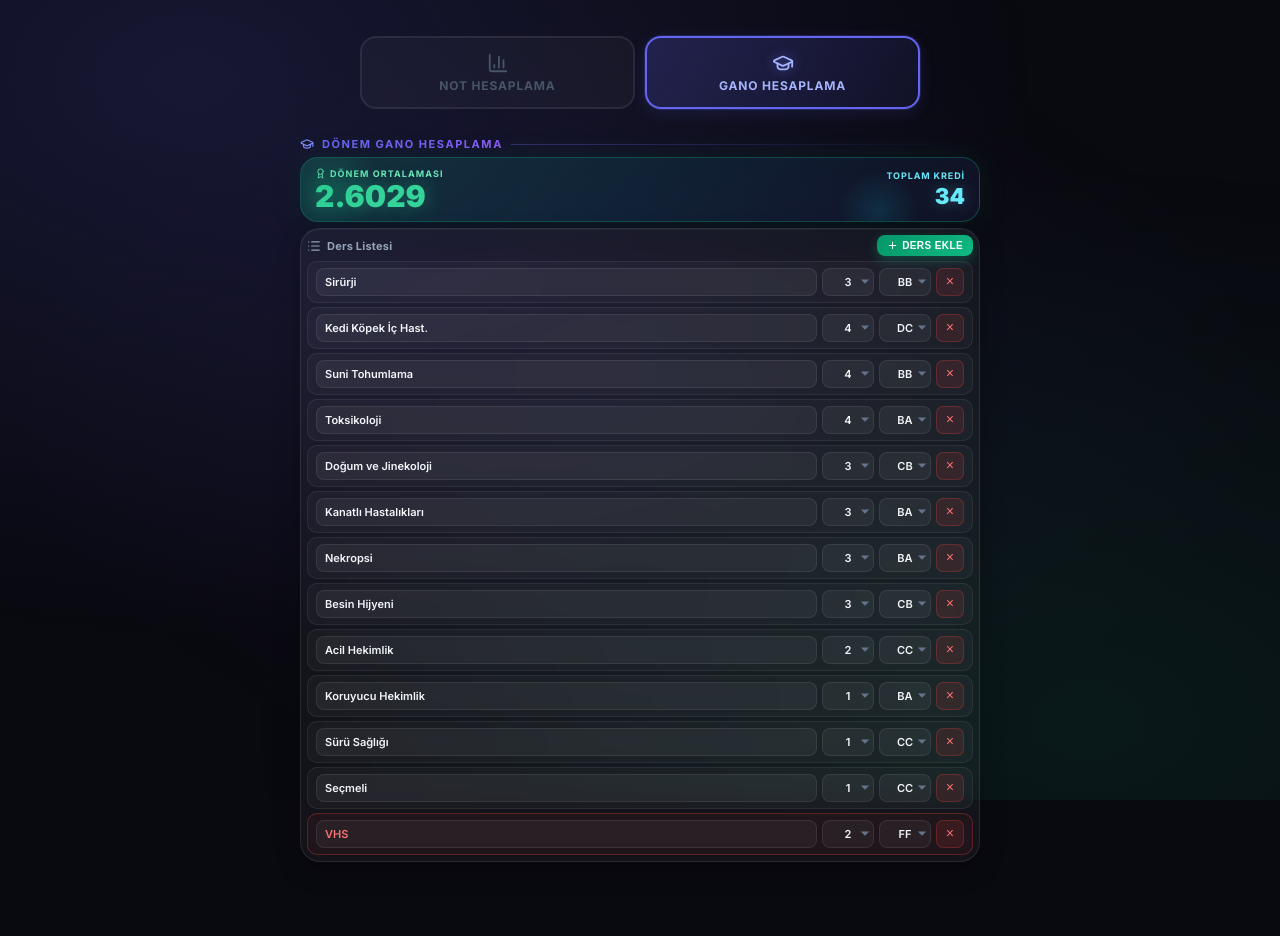
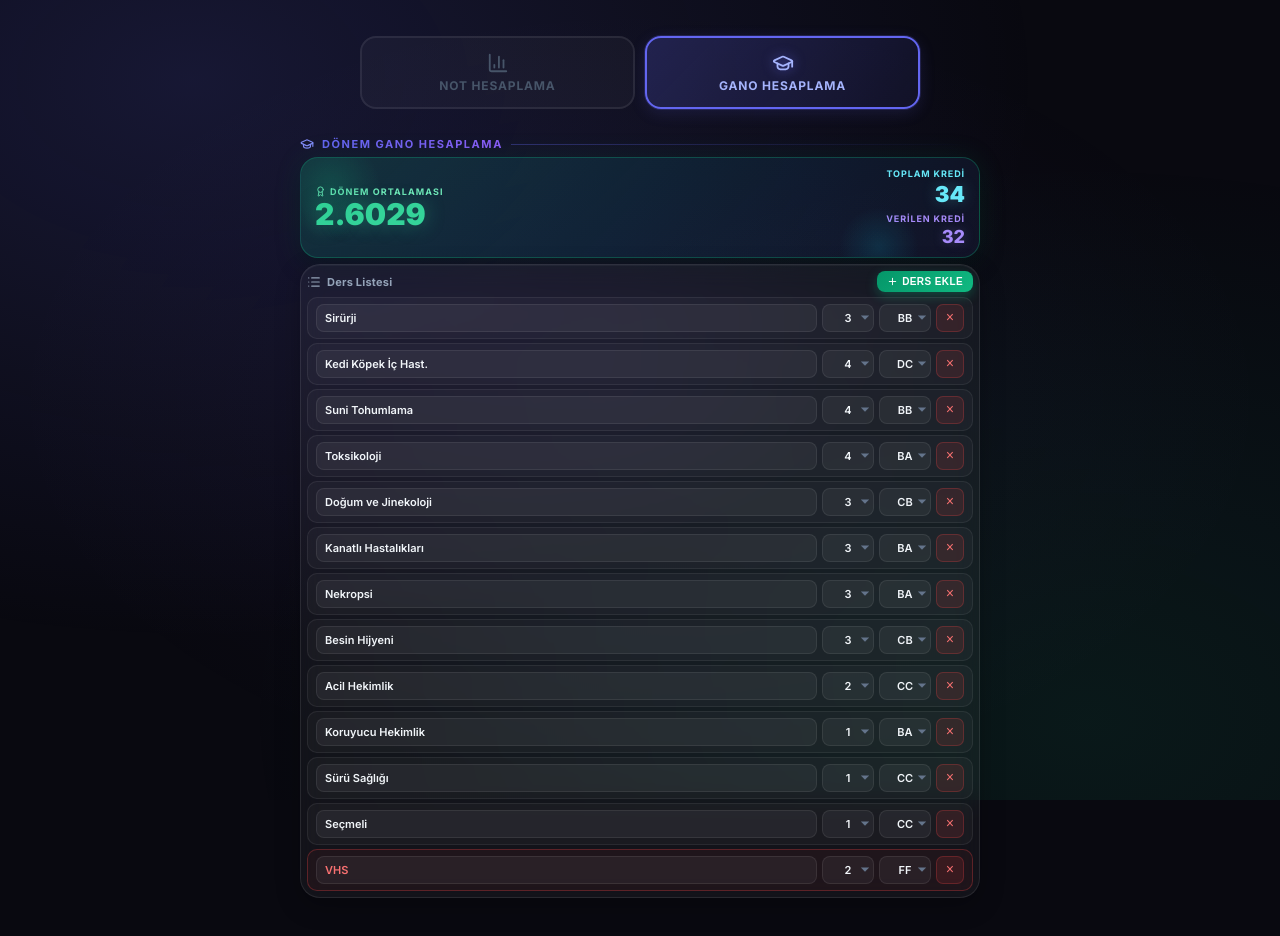
Before and after one commit to BootLoop07/Canhesaplama, a plain HTML site: page index.html in a window 1280 px wide. Both pictures are taken after a click on the button "GANO HESAPLAMA". Before the commit the page ends 910 px from the top, so only its background shows below. Drawn offline with nearby package versions, Linux system fonts and the light colour scheme.

Commit message:
Add files via upload

```diff
--- a/index.html
+++ b/index.html
@@ -338,9 +338,15 @@ main{position:relative;z-index:1;max-width:624px;margin:0 auto;padding:10px 8px;
       <div style="font-size:9px;font-weight:700;color:#6ee7b7;text-transform:uppercase;letter-spacing:.12em;margin-bottom:2px;display:flex;align-items:center;gap:4px;"><i data-lucide="award" style="width:11px;height:11px;"></i> Dönem Ortalaması</div>
       <div style="font-size:30px;font-weight:900;color:#34d399;font-family:'Inter',monospace;line-height:1;text-shadow:0 0 20px rgba(52,211,153,.4);" id="gano-total">0.0000</div>
     </div>
-    <div style="text-align:right;">
-      <div style="font-size:9px;font-weight:700;color:#67e8f9;text-transform:uppercase;letter-spacing:.1em;margin-bottom:2px;">Toplam Kredi</div>
-      <div style="font-size:22px;font-weight:900;color:#67e8f9;font-family:'Inter',monospace;text-shadow:0 0 16px rgba(103,232,249,.3);" id="gano-credits">0</div>
+    <div style="text-align:right;display:flex;flex-direction:column;gap:6px;align-items:flex-end;">
+      <div>
+        <div style="font-size:9px;font-weight:700;color:#67e8f9;text-transform:uppercase;letter-spacing:.1em;margin-bottom:2px;">Toplam Kredi</div>
+        <div style="font-size:22px;font-weight:900;color:#67e8f9;font-family:'Inter',monospace;text-shadow:0 0 16px rgba(103,232,249,.3);" id="gano-credits">0</div>
+      </div>
+      <div>
+        <div style="font-size:9px;font-weight:700;color:#a78bfa;text-transform:uppercase;letter-spacing:.1em;margin-bottom:2px;">Verilen Kredi</div>
+        <div style="font-size:18px;font-weight:800;color:#a78bfa;font-family:'Inter',monospace;text-shadow:0 0 12px rgba(167,139,250,.3);" id="gano-passed-credits">0</div>
+      </div>
     </div>
   </div>
 
@@ -850,12 +856,24 @@ function calcGANO() {
   }
   nonFF.forEach(function(c){ container.appendChild(c); });
   ffCards.forEach(function(c){ container.appendChild(c); });
+  var passedCredits = 0;
+  for(var j=0; j<cards.length; j++){
+    var cSel = cards[j].querySelector(".input-credit");
+    var gSel = cards[j].querySelector(".select-grade");
+    if(cSel && gSel && gSel.value !== "0"){
+      passedCredits += parseFloat(cSel.value) || 0;
+    }
+  }
   var gano = totalCredits > 0 ? (totalPoints / totalCredits) : 0;
   var totalDisplay = document.getElementById("gano-total");
   if(totalDisplay) { totalDisplay.textContent = gano.toFixed(4); popEl('gano-total'); }
   var creditsDisplay = document.getElementById("gano-credits");
   if(creditsDisplay) {
     creditsDisplay.textContent = totalCredits % 1 === 0 ? totalCredits : totalCredits.toFixed(1);
+  }
+  var passedDisplay = document.getElementById("gano-passed-credits");
+  if(passedDisplay) {
+    passedDisplay.textContent = passedCredits % 1 === 0 ? passedCredits : passedCredits.toFixed(1);
   }
   saveToLocalStorage();
 }
```
